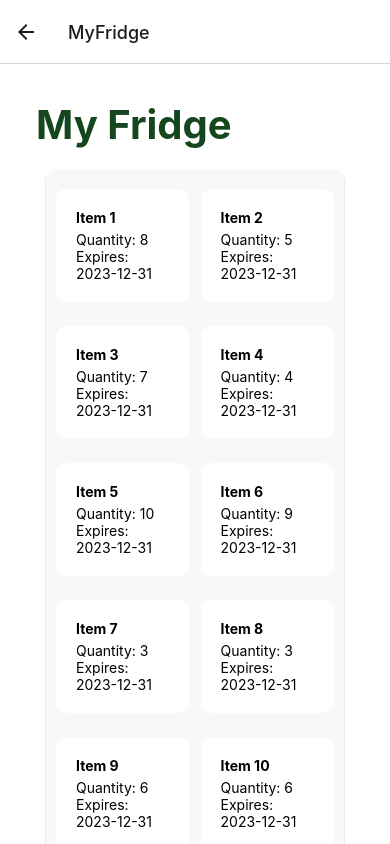
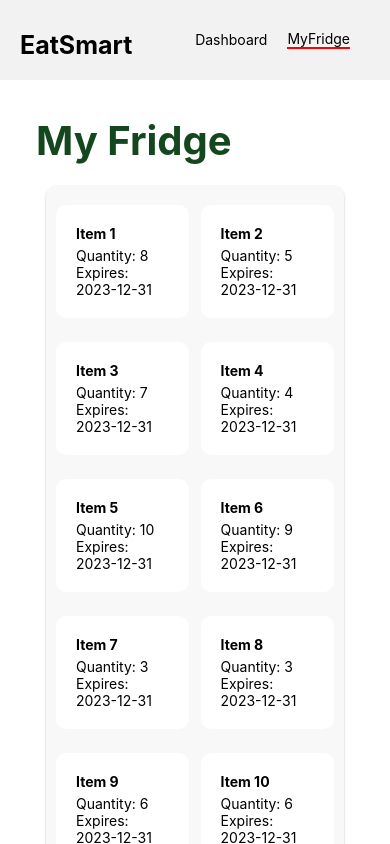
Before and after one commit to luciansurdu66/EatSmart, a React Native app: screen /MyFridge in a window 390 px wide. Shown: the top 844 px of the page. Built offline with nearby package versions, Linux system fonts and the light colour scheme.

Commit message:
first change to the navbar

```diff
--- a/App.js
+++ b/App.js
@@ -8,6 +8,7 @@ import LoginScreen from "./frontend/src/components/loginScreen";
 import SignUpScreen from "./frontend/src/components/signupScreen";
 import ResetPasswordScreen from './frontend/src/components/resetPasswordScreen';
 import RecipeSearchScreen from './frontend/src/components/searchScreen';
+import Header from './frontend/src/components/Header/Header';
 
 const Stack = createStackNavigator();
 
@@ -19,9 +20,9 @@ export default function App() {
         <Stack.Screen name="LoginScreen" component={LoginScreen} options={{ headerShown: false }}/>
         <Stack.Screen name="SignUpScreen" component={SignUpScreen} options={{ headerShown: false }}/>
         <Stack.Screen name="ResetPasswordScreen" component={ResetPasswordScreen} options={{ headerShown: false }} />
-        <Stack.Screen name="AddIngredient" component={AddIngredient} options={{ headerShown: false }}/>
-        <Stack.Screen name="RecipeSearchScreen" component={RecipeSearchScreen}  options={{ headerShown: false }} />
-        <Stack.Screen name="MyFridge" component={MyFridge} />
+        <Stack.Screen name="RecipeSearchScreen" component={RecipeSearchScreen} options={({ route }) => ({ header: () => <Header title={route.name} /> })} />
+        <Stack.Screen name="AddIngredient" component={AddIngredient} options={({ route }) => ({ header: () => <Header title={route.name} /> })} />
+        <Stack.Screen name="MyFridge" component={MyFridge} options={({ route }) => ({ header: () => <Header title={route.name} /> })} />
       </Stack.Navigator>
     </NavigationContainer>
   );
--- /dev/null
+++ b/frontend/src/components/Header/Header.jsx
@@ -0,0 +1,60 @@
+import React from 'react';
+import { View, Text, TouchableOpacity, StyleSheet } from 'react-native';
+import { useNavigation } from '@react-navigation/native';
+import { useRoute } from '@react-navigation/native';
+
+const Header = ({showBackButton = true }) => {
+  const navigation = useNavigation();
+  const route = useRoute();
+
+  const handleBack = () => {
+    navigation.goBack();
+  };
+
+  const handleNavigate = (screenName) => {
+    navigation.navigate(screenName);
+  };
+
+  return (
+    <View style={{ flexDirection: 'row', justifyContent: 'space-between', padding: 20, marginTop: 10, alignItems: 'start' }}>
+
+      <TouchableOpacity onPress={() => handleNavigate('RecipeSearchScreen')}>
+        <Text style={{fontSize: 25, fontWeight: 'bold'}}>EatSmart</Text>
+      </TouchableOpacity>
+      <View style={{ flexDirection: 'row' ,alignItems: 'center' }}>
+
+        <TouchableOpacity onPress={() => handleNavigate('RecipeSearchScreen')}
+        style={[
+          styles.button,
+          route.name === 'RecipeSearchScreen' && styles.activeButton,
+        ]}>
+          <Text style={styles.navbarItem}>Dashboard</Text>
+        </TouchableOpacity>
+
+        <TouchableOpacity onPress={() => handleNavigate('MyFridge')}
+        style={[
+          styles.button,
+          route.name === 'MyFridge' && styles.activeButton,
+        ]}>
+          <Text style={styles.navbarItem}>MyFridge</Text>
+        </TouchableOpacity>
+      </View>
+    </View>
+  );
+
+};
+
+const styles = StyleSheet.create({
+  button: {
+    marginRight: 20,
+    borderBottomWidth: 0,
+    borderColor: 'transparent',
+  },
+  activeButton: {
+    borderBottomWidth: 2,
+    borderColor: 'red',
+  },
+});
+
+
+export default Header;
--- a/frontend/src/components/myFridge.js
+++ b/frontend/src/components/myFridge.js
@@ -5,6 +5,7 @@ import styles from '../styles/myFridge.style';
 import GridComponent from './gridComponent';
 import Svg, { Path } from 'react-native-svg';
 import { useNavigation } from '@react-navigation/native';
+import Header from './Header/Header';
 
 const MyFridge = () => {
   const navigation = useNavigation();
--- a/frontend/src/styles/myFridge.style.js
+++ b/frontend/src/styles/myFridge.style.js
@@ -1,7 +1,6 @@
 import { StyleSheet } from 'react-native';
 
 const styles = StyleSheet.create({
-
   container: {
     flex: 1,
     backgroundColor: 'white',
```
Also changed, not shown: frontend/src/components/homeScreen.js (line endings or trailing spaces). Lines whose indentation alone changed are shown as unchanged.
